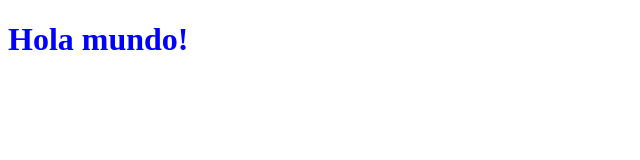
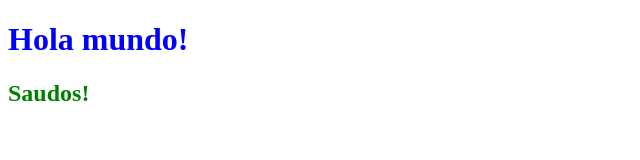
Before and after one commit to met-avila/demo, a plain HTML site: page index.html in a window 1280 px wide. Shown: the whole page, without its empty margins (0-640 px from the left). Drawn offline with Linux system fonts and the light colour scheme.

Commit message:
Se agrego el h2 issue#1

```diff
--- a/index.css
+++ b/index.css
@@ -1,3 +1,7 @@
 h1 {
     color: blue;
 }
+
+h2 {
+    color: green;
+}
--- a/index.html
+++ b/index.html
@@ -10,6 +10,7 @@
     <h1>
         Hola mundo!
     </h1>
+    <h2>Saudos!</h2>
 </body>
 
 </html>
```
